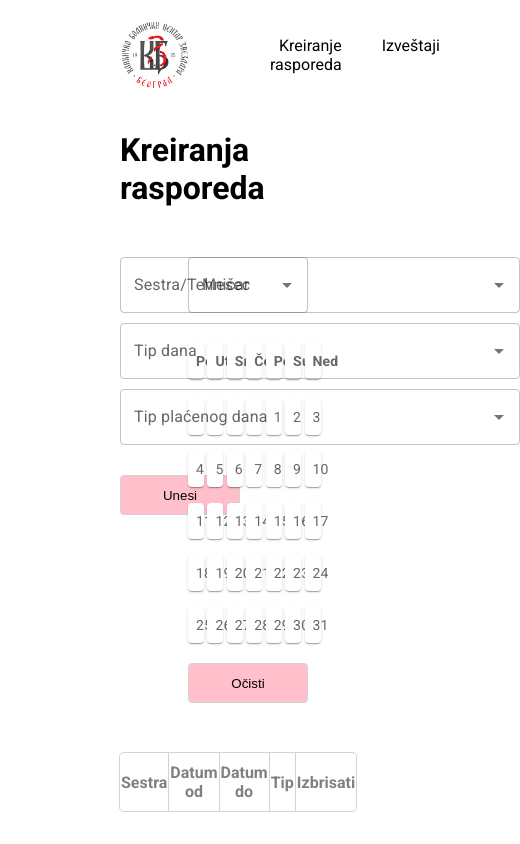
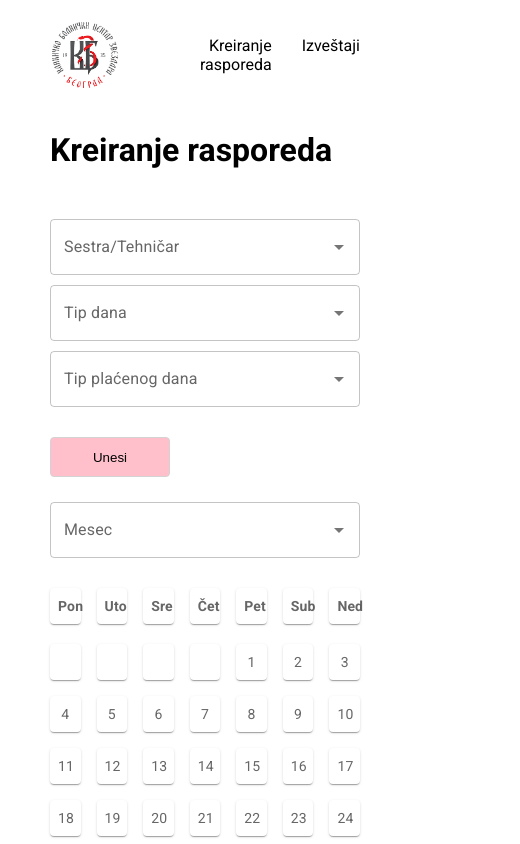
Before and after one commit to yoggie13/nurses_scheduling_front, a React (Create React App) app: page / in a window 390 px wide. Shown: the top 844 px of the page, 520 px wide, since content can reach past the window. Built offline with nearby package versions, Linux system fonts and the light colour scheme.

Commit message:
ubacena responszivnost

```diff
--- a/src/App.css
+++ b/src/App.css
@@ -6,7 +6,12 @@
   margin-right: 100px;
   margin-top: 20px;
 }
-
+h1{
+  grid-column: 1/3;
+  text-align: left;
+  font-family: 'Roboto';
+  margin-bottom: 50px;
+}
 .App-logo {
   height: 40vmin;
   pointer-events: none;
@@ -17,6 +22,19 @@
     animation: App-logo-spin infinite 20s linear;
   }
 }
+@media only screen and (max-width: 700px){
+.App{
+  margin-left: 80px;
+  margin-right: 60px;
+}
+}
+@media only screen and (max-width: 400px){
+  .App{
+    margin-left: 50px;
+    margin-right: 30px;
+  }
+  }
+
 
 .App-header {
   background-color: #282c34;
--- a/src/assets/styles/AllReports.css
+++ b/src/assets/styles/AllReports.css
@@ -1,5 +1,7 @@
 .AllReports{
     width: 100%;
+    display: flex;
+    flex-direction: column;
 }
 .AllReportsTable{
     width: 100%;
--- a/src/assets/styles/CreateReport.css
+++ b/src/assets/styles/CreateReport.css
@@ -1,12 +1,6 @@
 .CreateReport{
     display: grid;
     grid-template-columns: 40% 60%;
-}
-h1{
-    grid-column: 1/3;
-    text-align: left;
-    font-family: 'Roboto';
-    margin-bottom: 50px;
 }
 .DataInput{
     grid-column: 1;
@@ -30,3 +24,16 @@ h1{
     cursor: pointer;
     background-color: aquamarine;
 }
+@media only screen and (max-width: 1300px){
+.CreateReport{
+    display: flex;
+    flex-direction: column;
+}
+.DataInput{
+    margin-bottom: 25px;
+}
+.DataInput .AutoCompleteComponent {
+    width: 100%;
+    margin-bottom: 10px;
+}
+}
--- a/src/assets/styles/Header.css
+++ b/src/assets/styles/Header.css
@@ -27,3 +27,9 @@
 .Header a:hover{
     cursor: pointer;
 }
+
+@media only screen and (max-width: 700px){
+    .Header ul li{
+        margin-left: 30px;
+    }
+}
--- a/src/components/CreateReport.js
+++ b/src/components/CreateReport.js
@@ -115,7 +115,7 @@ export default function CreateReport() {
 
     return (
         <div className='CreateReport'>
-            <h1>Kreiranja rasporeda</h1>
+            <h1>Kreiranje rasporeda</h1>
             <div className='DataInput'>
                 <AutoCompleteComponent
                     id='nurse-select'
```
